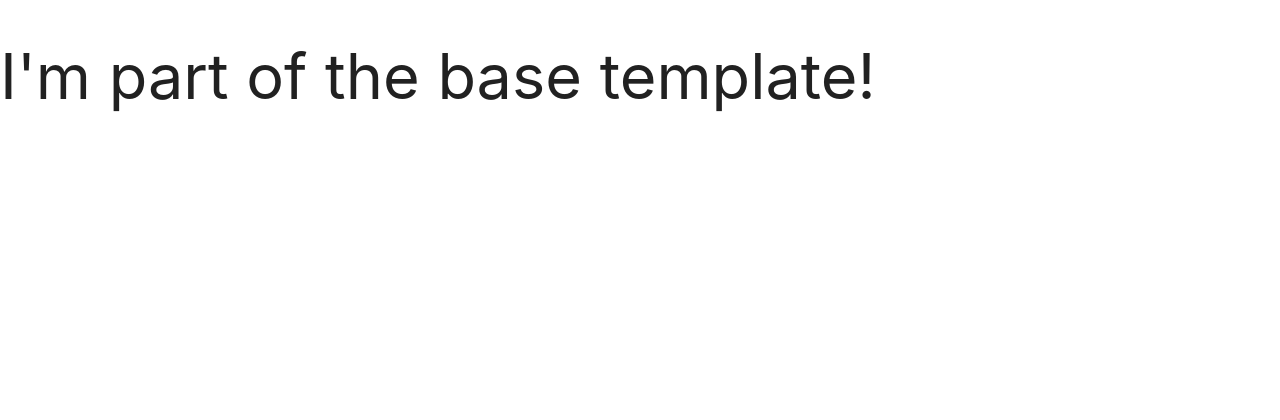
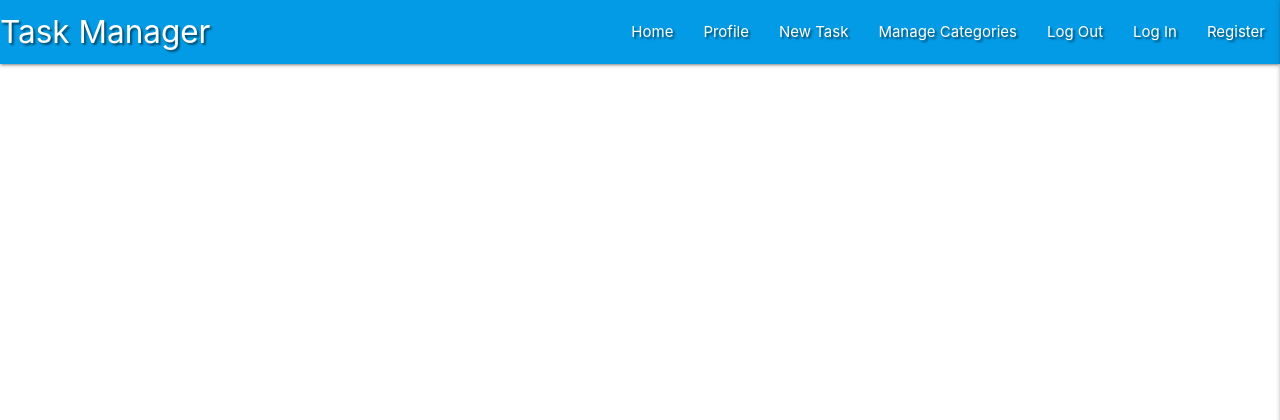
Before and after one commit to TJones305/TaskManager, a Flask app: page / in a window 1280 px wide. Shown: the top 420 px of the page. Run offline with Flask 2, Linux system fonts and the light colour scheme; data that the repository does not hold is empty; some libraries are stand-ins or nearby versions.

Commit message:
Add Materialize Navbar and Sidenav

```diff
--- a/static/css/style.css
+++ b/static/css/style.css
@@ -0,0 +1,3 @@
+.text-shadow{
+    text-shadow: 2px 2px 2px rgba(0,0,0,0.5);
+}
--- a/static/js/script.js
+++ b/static/js/script.js
@@ -0,0 +1,3 @@
+  $(document).ready(function(){
+    $('.sidenav').sidenav({edge: "right"});
+  });
--- a/templates/base.html
+++ b/templates/base.html
@@ -4,16 +4,45 @@
     <meta charset="UTF-8">
     <meta name="viewport" content="width=device-width, initial-scale=1.0">
     <link rel="stylesheet" href="https://cdnjs.cloudflare.com/ajax/libs/font-awesome/5.15.3/css/all.min.css"
-        integrity="sha512-iBBXm8fW90+nuLcSKlbmrPcLa0OT92xO1BIsZ+ywDWZCvqsWgccV3gFoRBv0z+8dLJgyAHIhR35VZc2oM/gI1w==" crossorigin="anonymous" type="text/css" />
+        integrity="sha512-iBBXm8fW90+nuLcSKlbmrPcLa0OT92xO1BIsZ+ywDWZCvqsWgccV3gFoRBv0z+8dLJgyAHIhR35VZc2oM/gI1w==" crossorigin="anonymous" />
     <link rel="stylesheet" href="https://cdnjs.cloudflare.com/ajax/libs/materialize/1.0.0/css/materialize.min.css" type="text/css">
     <link rel="stylesheet" href="{{ url_for('static', filename='css/style.css') }}" type="text/css">
     {% block styles %}
     {% endblock %}
-
     <title>Task Manager</title>
 </head>
 <body>
-    <h1>I'm part of the base template!</h1>
+
+    <header>
+        <!-- top navbar-->
+        <nav class="nav-extended text-shadow light-blue darken-1">
+            <div class="nav-wrapper">
+            <a href="{{ url_for('get_tasks') }}" class="brand-logo">Task Manager</a>
+            <a href="#" data-target="mobile-demo" class="sidenav-trigger right"><i class="fas fa-bars"></i></a>
+            <ul class="right hide-on-med-and-down">
+                <li><a href="{{ url_for('get_tasks') }}">Home</a></li>
+                <li><a href="#">Profile</a></li>
+                <li><a href="#">New Task</a></li>
+                <li><a href="#">Manage Categories</a></li>
+                <li><a href="#">Log Out</a></li>
+                <li><a href="#">Log In</a></li>
+                <li><a href="#">Register</a></li>
+            </ul>
+            </div>
+        </nav>
+        <!-- mobile side navbar-->
+        <ul class="sidenav" id="mobile-demo">
+            <li><h4 class="center-align light-blue-text text-darken-4">Task Manager</h4></li>
+            <li><a href="{{ url_for('get_tasks') }}">Home</a></li>
+            <li><a href="#">Profile</a></li>
+            <li><a href="#">New Task</a></li>
+            <li><a href="#">Manage Categories</a></li>
+            <li><a href="#">Log Out</a></li>
+            <li><a href="#">Log In</a></li>
+            <li><a href="#">Register</a></li>
+        </ul>
+    </header>
+
     {% block content %}
     {% endblock %}
 
```
